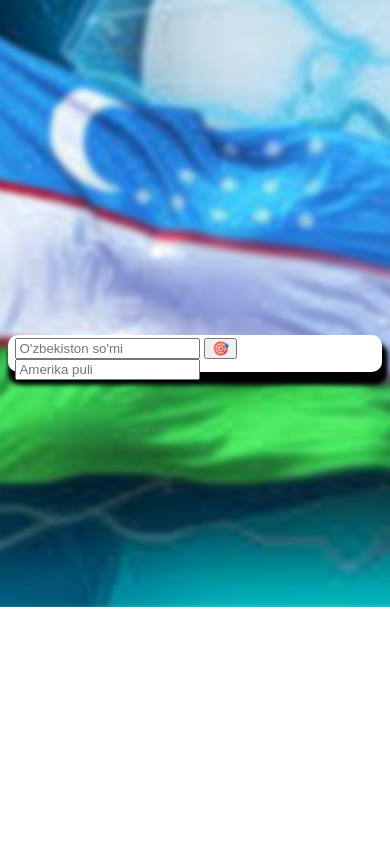
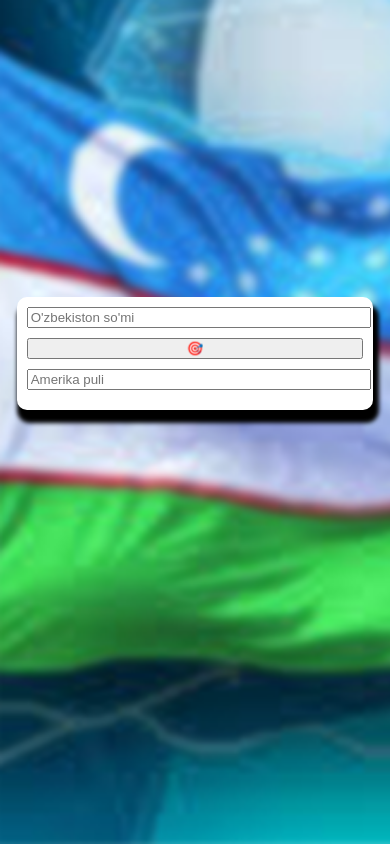
Before and after one commit to 76UZ2010/Menig-qilgan-loyiham, a plain HTML site: page index.html in a window 390 px wide. Drawn offline with Linux system fonts and the light colour scheme.

Commit message:
index.html

```diff
--- a/index.html
+++ b/index.html
@@ -30,6 +30,21 @@
             width: 100px;
             height: 100px;
         }
+        @media (max-width: 500px) {
+        .box{
+            width: 90%;
+            flex-direction: column;
+            height: auto;
+            padding: 10px;
+        }
+        body{
+            background-attachment: fixed;
+        }
+        input, button{
+            width: 100%;
+            margin-bottom: 10px;
+        }
+    }
     </style>
 </head>
 <body>
```
